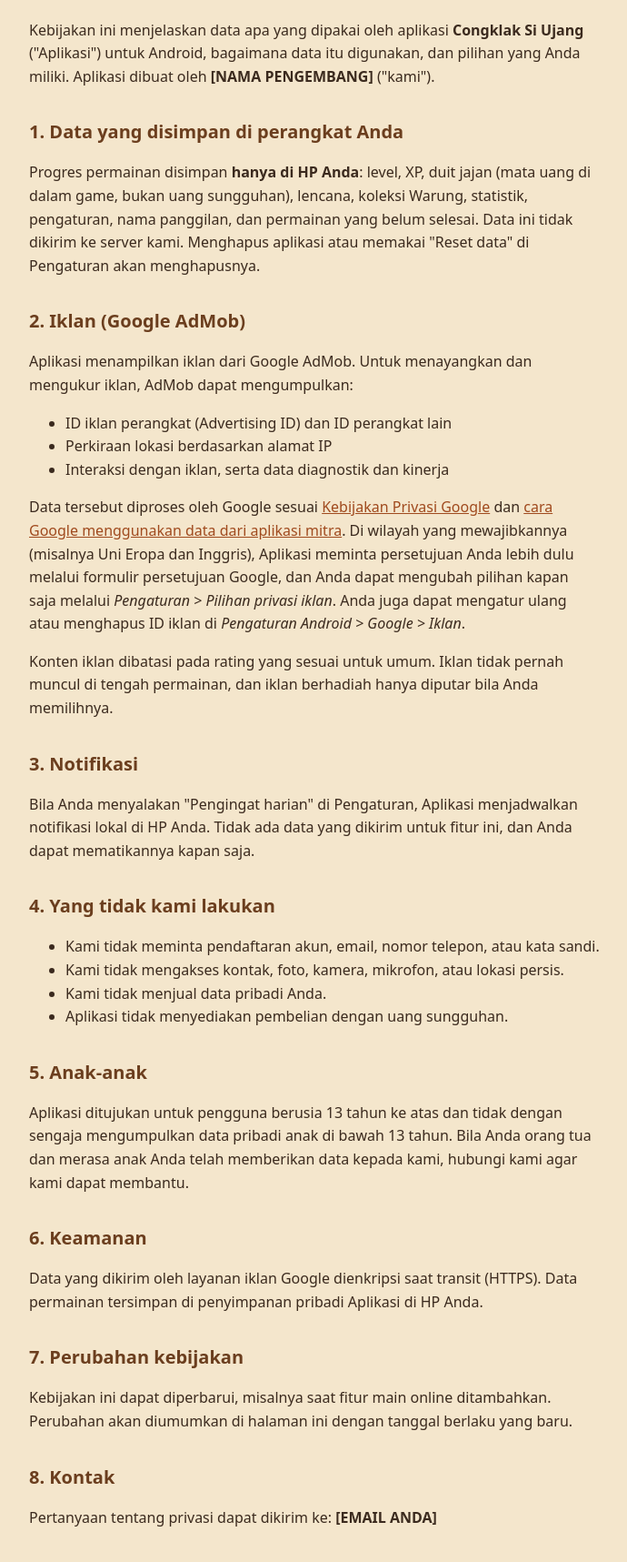
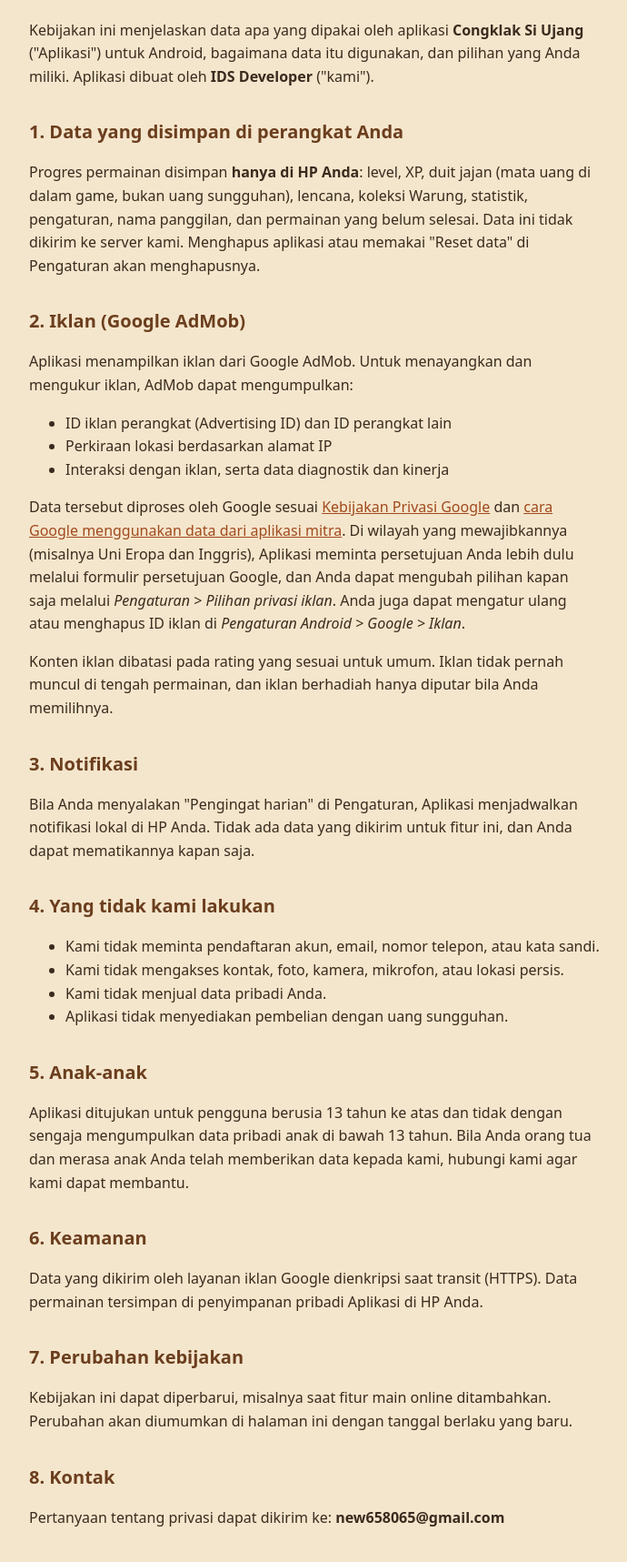
Before and after one commit to xidsdeveloper/xidsdeveloper.github.io, a plain HTML site: page congklak/kebijakan-privasi/index.html in a window 1280 px wide. Shown: the part 101-1818 px from the top of the page at 91% size, without its empty margins (228-918 px from the left). Drawn offline with Linux system fonts and the light colour scheme.

Commit message:
Add files via upload

```diff
--- a/congklak/kebijakan-privasi/index.html
+++ b/congklak/kebijakan-privasi/index.html
@@ -21,7 +21,7 @@
 <h1>Kebijakan Privasi Congklak Si Ujang</h1>
 <p class="tgl">Berlaku sejak: 19 November 2026</p>
 
-<p>Kebijakan ini menjelaskan data apa yang dipakai oleh aplikasi <strong>Congklak Si Ujang</strong> ("Aplikasi") untuk Android, bagaimana data itu digunakan, dan pilihan yang Anda miliki. Aplikasi dibuat oleh <strong>[NAMA PENGEMBANG]</strong> ("kami").</p>
+<p>Kebijakan ini menjelaskan data apa yang dipakai oleh aplikasi <strong>Congklak Si Ujang</strong> ("Aplikasi") untuk Android, bagaimana data itu digunakan, dan pilihan yang Anda miliki. Aplikasi dibuat oleh <strong>IDS Developer</strong> ("kami").</p>
 
 <h2>1. Data yang disimpan di perangkat Anda</h2>
 <p>Progres permainan disimpan <strong>hanya di HP Anda</strong>: level, XP, duit jajan (mata uang di dalam game, bukan uang sungguhan), lencana, koleksi Warung, statistik, pengaturan, nama panggilan, dan permainan yang belum selesai. Data ini tidak dikirim ke server kami. Menghapus aplikasi atau memakai "Reset data" di Pengaturan akan menghapusnya.</p>
@@ -57,7 +57,7 @@
 <p>Kebijakan ini dapat diperbarui, misalnya saat fitur main online ditambahkan. Perubahan akan diumumkan di halaman ini dengan tanggal berlaku yang baru.</p>
 
 <h2>8. Kontak</h2>
-<p>Pertanyaan tentang privasi dapat dikirim ke: <strong>[EMAIL ANDA]</strong></p>
+<p>Pertanyaan tentang privasi dapat dikirim ke: <strong>new658065@gmail.com</strong></p>
 </main>
 </body>
 </html>
```
